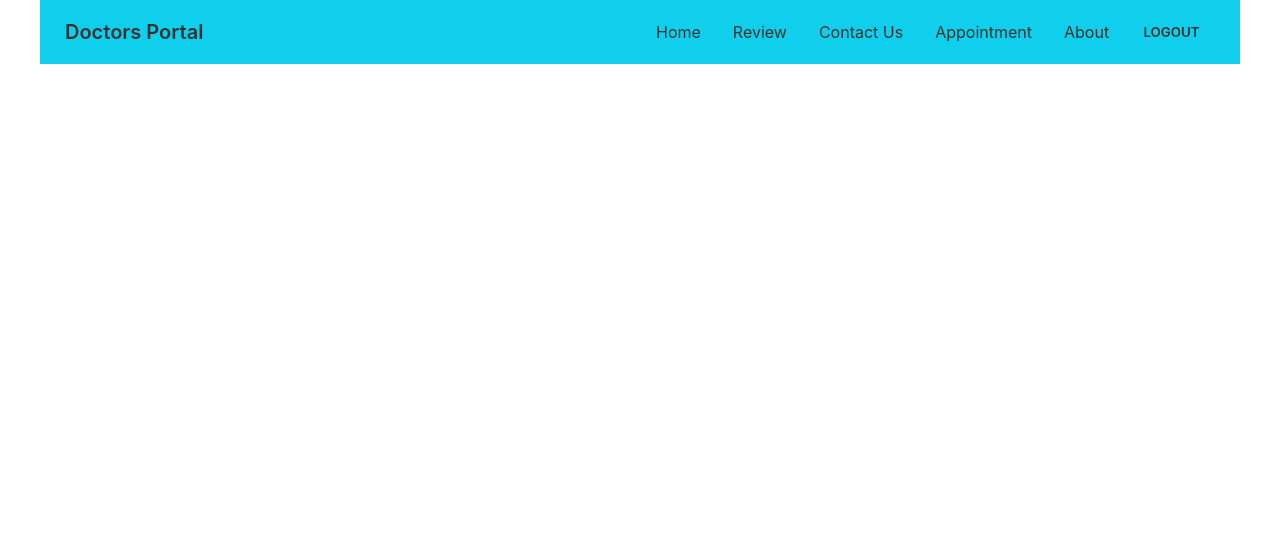
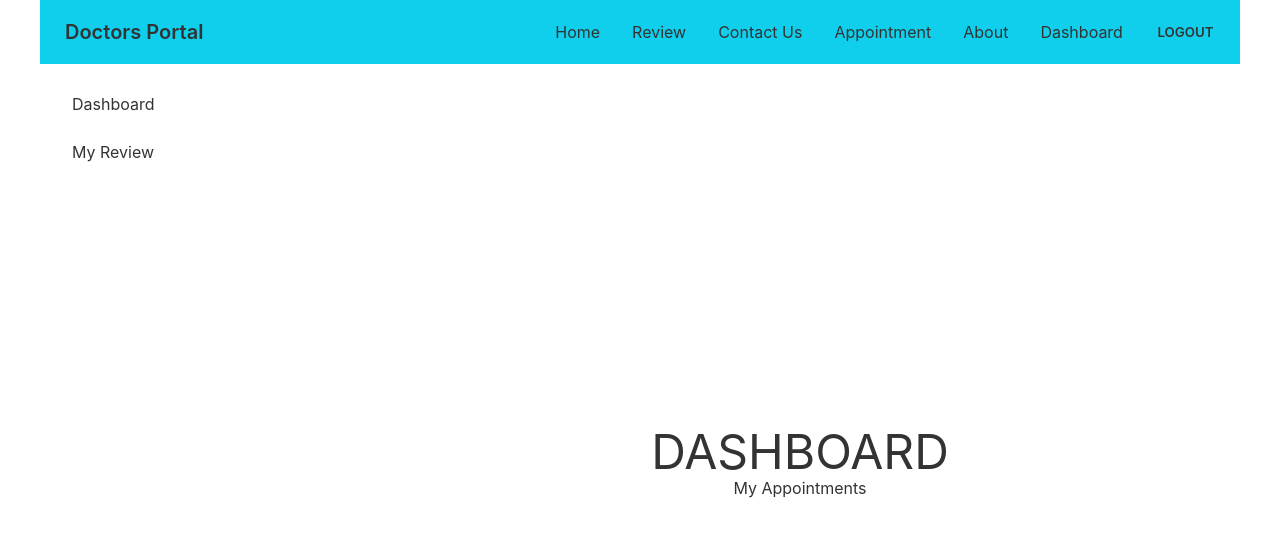
Before and after one commit to habulCoderJohnny/eHealth-portal, a React (Create React App) app: page /dashboard in a window 1280 px wide. Shown: the top 536 px of the page. Built offline with nearby package versions, Linux system fonts and the light colour scheme; no server answers.

Commit message:
Launched Dashboard & two child component with daisyui-drawer and nested-route

```diff
--- a/src/App.js
+++ b/src/App.js
@@ -8,6 +8,9 @@
 import RequireAuth from "./PAGES/LOGIN/RequireAuth";
 import { ToastContainer } from 'react-toastify';
 import 'react-toastify/dist/ReactToastify.css';
+import Dashboard from "./PAGES/DASHBOARD/Dashboard";
+import MyAppointments from "./PAGES/DASHBOARD/MyAppointments";
+import MyReview from "./PAGES/DASHBOARD/MyReview";
 
 
 function App() {
@@ -19,6 +22,14 @@
         <Route path="/home" element={<Home />}></Route>
         <Route path="/appointment" element={<RequireAuth><Appointment/></RequireAuth>}>
         </Route>
+
+        {/* Nested Route */}
+        <Route path="dashboard" element={<RequireAuth>
+          <Dashboard/></RequireAuth>}>
+          <Route index element={<MyAppointments/>}></Route>
+          <Route path="review" element={<MyReview />}></Route>
+        </Route>
+
         <Route path="/about" element={<About />}></Route>
         <Route path="/login" element={<Login />}></Route>
         <Route path="/signup" element={<SignUp/>}></Route>
--- /dev/null
+++ b/src/PAGES/DASHBOARD/Dashboard.js
@@ -0,0 +1,28 @@
+import React from 'react';
+import { Link, Outlet } from 'react-router-dom';
+
+const Dashboard = () => {
+    return (
+        <div class="drawer drawer-mobile">
+            <input id="my-drawer-2" type="checkbox" class="drawer-toggle" />
+            <div class="drawer-content flex flex-col items-center justify-center">
+                {/* Page content here */}
+                <h1 className='text-5xl'>DASHBOARD</h1>
+                <Outlet></Outlet>
+                <label for="my-drawer-2" class="btn btn-primary drawer-button lg:hidden">Open drawer</label>
+
+            </div>
+            <div class="drawer-side">
+                <label for="my-drawer-2" class="drawer-overlay"></label>
+                <ul class="menu p-4 overflow-y-auto w-80 bg-base-100 text-base-content">
+                    {/* Sidebar content here */}
+                    <li><Link to="/dashboard">Dashboard</Link></li>
+                    <li><Link to="/dashboard/review">My Review</Link></li>
+                </ul>
+
+            </div>
+        </div>
+    );
+};
+
+export default Dashboard;
--- /dev/null
+++ b/src/PAGES/DASHBOARD/MyAppointments.js
@@ -0,0 +1,11 @@
+import React from 'react';
+
+const MyAppointments = () => {
+    return (
+        <div>
+            <h1>My Appointments</h1>
+        </div>
+    );
+};
+
+export default MyAppointments;
--- /dev/null
+++ b/src/PAGES/DASHBOARD/MyReview.js
@@ -0,0 +1,11 @@
+import React from 'react';
+
+const MyReview = () => {
+    return (
+        <div>
+            <h1>My Review</h1>
+        </div>
+    );
+};
+
+export default MyReview;
--- a/src/PAGES/SHARED/Navbar.js
+++ b/src/PAGES/SHARED/Navbar.js
@@ -26,6 +26,9 @@
         <li><a href="/#who-we-are">Contact Us</a></li>
         <li><Link to="/appointment">Appointment</Link></li>
         <li><Link to="/about">About</Link></li>
+        {
+            user && <li><Link to="/dashboard">Dashboard</Link></li>
+        }
         <li>{user ? <button onClick={logout} className="btn btn-ghost">Logout</button>:
             <Link to="/login">Login</Link>}</li>
 
```
